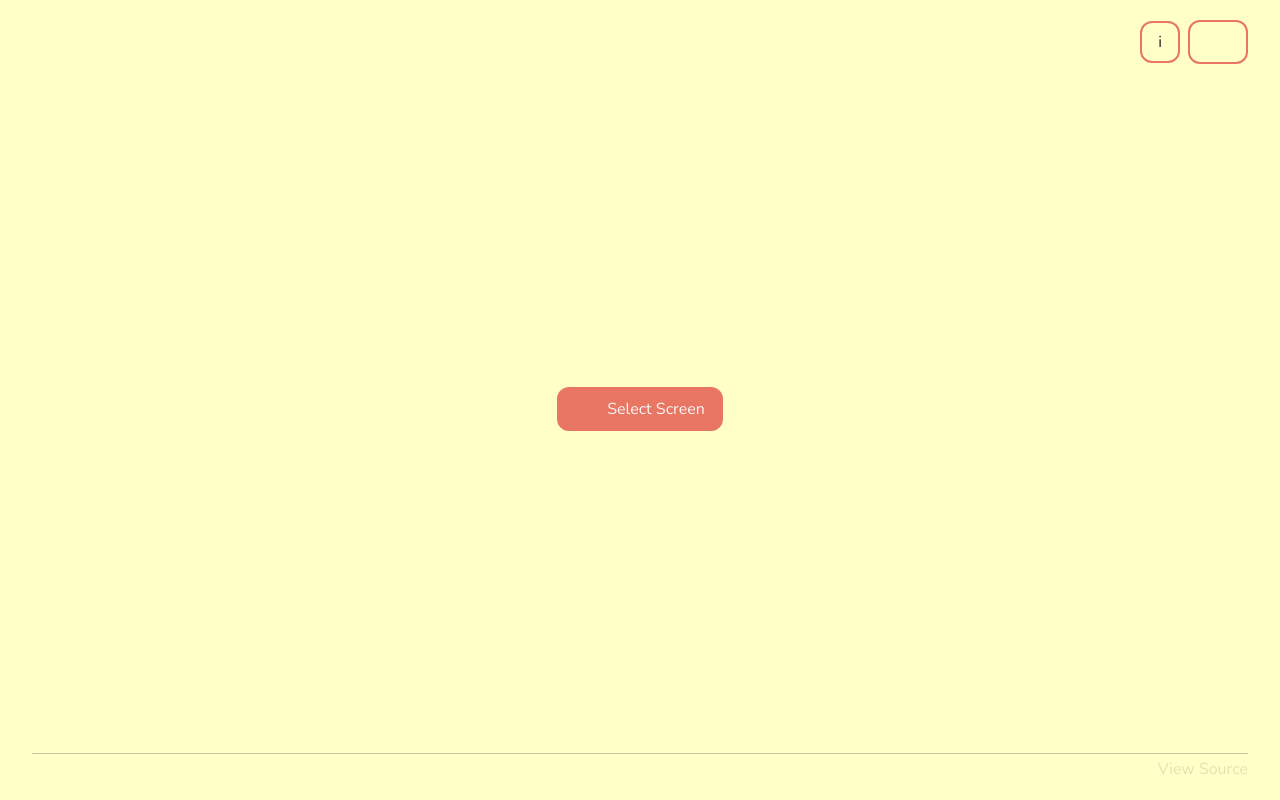
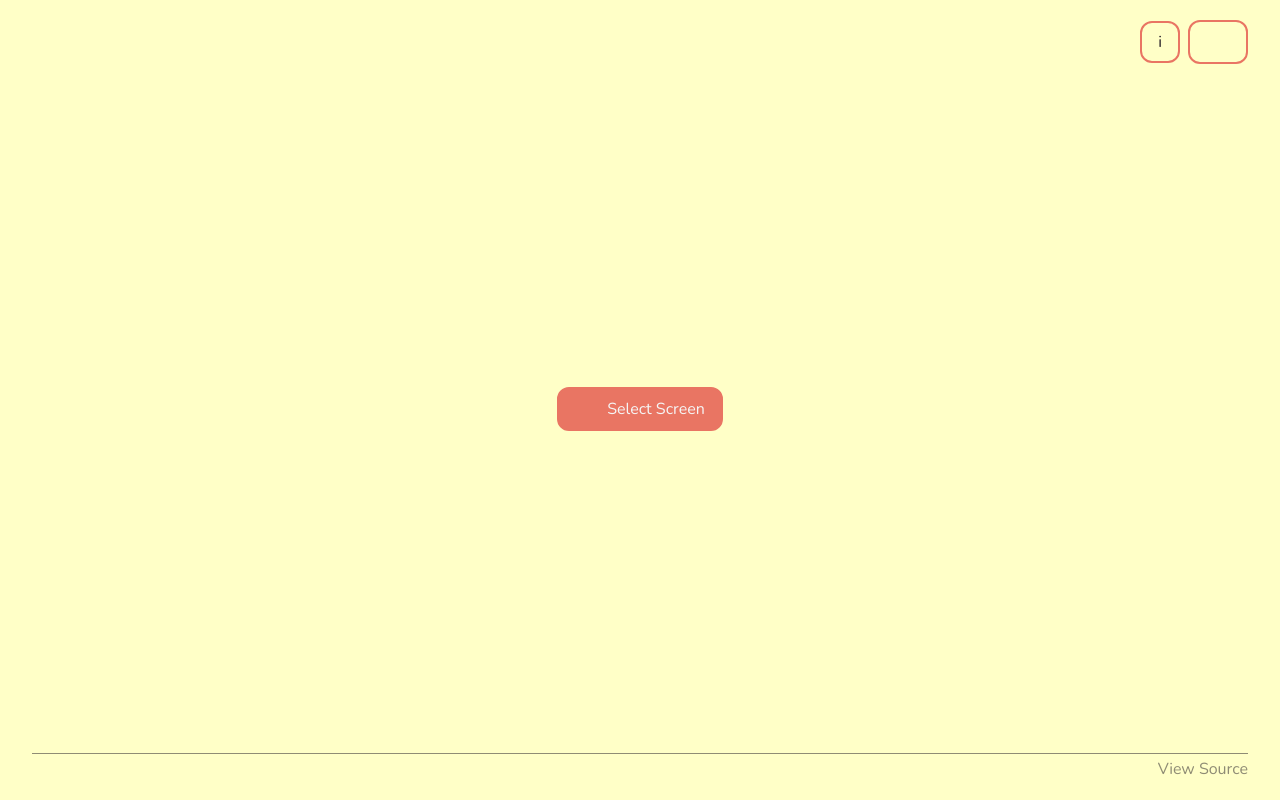
Before and after one commit to Shresht7/Recorder, a Svelte app: page / in a window 1280 px wide. Built offline with nearby package versions, Linux system fonts and the light colour scheme; some icons are missing.

Commit message:
Change anchor styles

```diff
--- a/src/components/layout/Footer.svelte
+++ b/src/components/layout/Footer.svelte
@@ -14,7 +14,7 @@
     footer {
         width: 100%;
         border-top: 1px solid var(--clr-text, whitesmoke);
-        opacity: 0.25;
+        opacity: 0.5;
         display: flex;
         flex-direction: row;
         justify-content: space-between;
@@ -25,12 +25,15 @@
     a {
         color: var(--clr-text, whitesmoke);
         text-decoration: none;
-        opacity: 0.5;
         transition: var(--animation-duration, 125ms) ease-in;
+    }
+
+    a:visited {
+        color: var(--clr-text, whitesmoke);
     }
 
     a:hover,
     a:focus {
-        opacity: 1;
+        color: var(--clr-primary, orangered);
     }
 </style>
```
